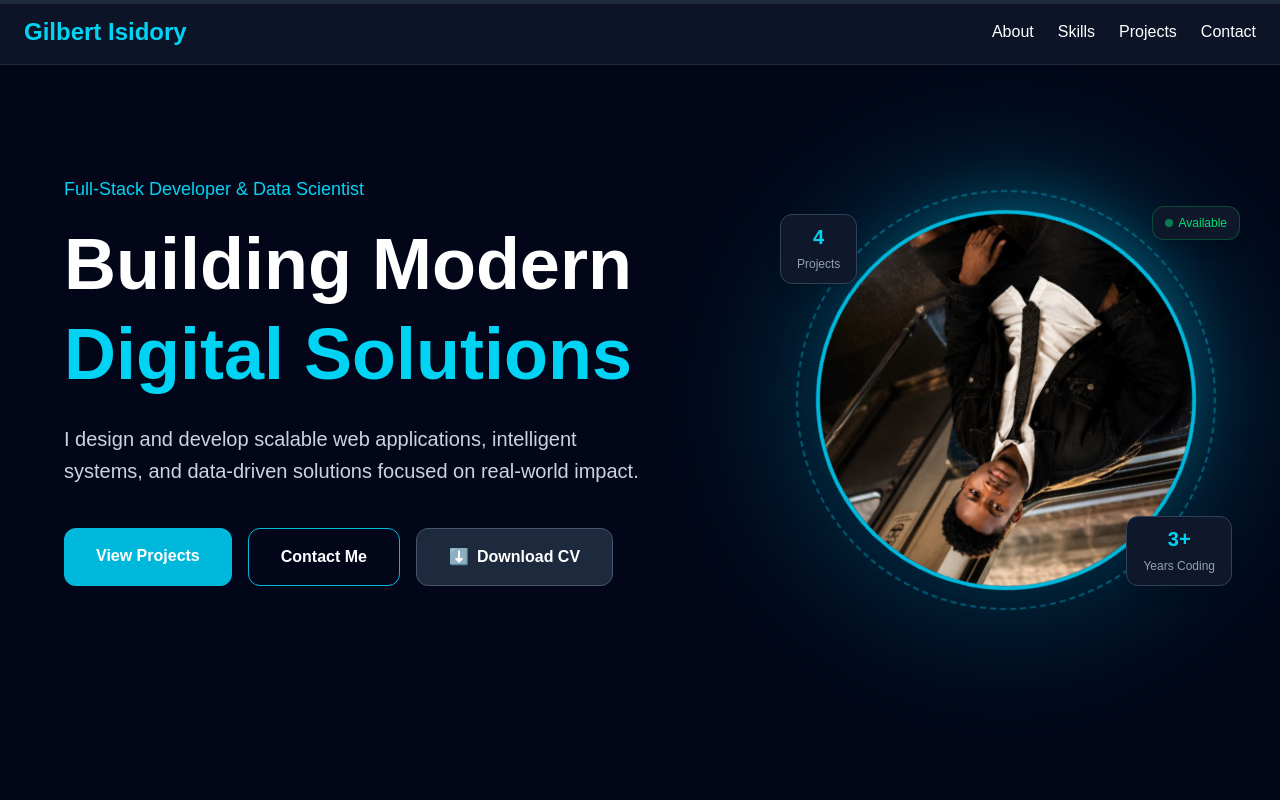
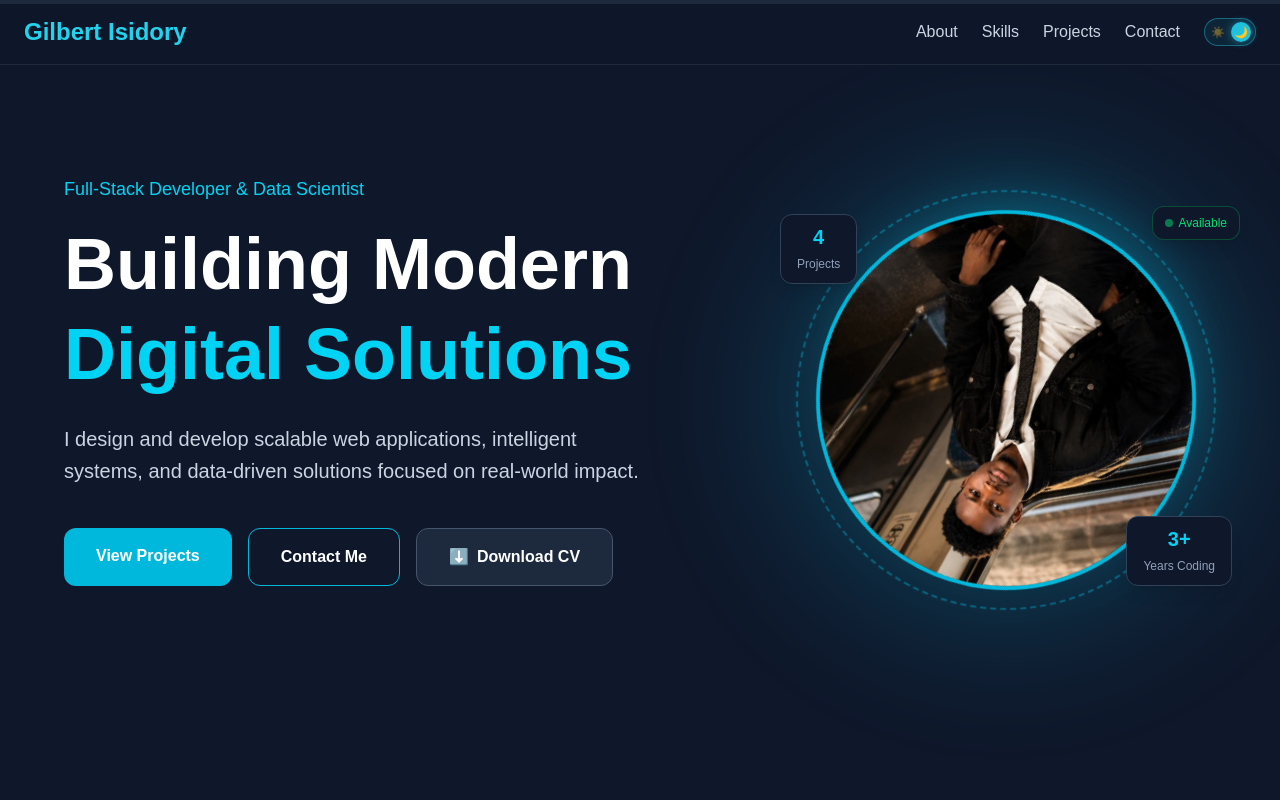
Before and after one commit to gilberas/portfolio-frontend, a React (Vite) app: page / in a window 1280 px wide. Shown: the top 800 px of the page. Built offline with nearby package versions, Linux system fonts and the light colour scheme.

Commit message:
add theme switcher

```diff
--- a/src/App.jsx
+++ b/src/App.jsx
@@ -1,6 +1,4 @@
-// src/App.jsx — REPLACE your existing App.jsx
-// ThemeContext moved inline — no separate context folder needed
-
+// src/App.jsx
 import { createContext, useContext, useEffect, useState } from 'react'
 
 import Navbar from './components/Navbar'
@@ -14,9 +12,7 @@ import Testimonials from './components/Testimonials'
 import Contact from './components/Contact'
 import Footer from './components/Footer'
 import ScrollProgress from './components/ScrollProgress'
-import ThemeToggle from './components/ThemeToggle'
 
-// ── Theme context defined right here — no extra folder needed ──
 export const ThemeContext = createContext()
 
 export function useTheme() {
@@ -26,22 +22,29 @@ export function useTheme() {
 function App() {
   const [dark, setDark] = useState(true)
 
+  // Load saved preference on mount
   useEffect(() => {
     const saved = localStorage.getItem('theme')
     if (saved) setDark(saved === 'dark')
   }, [])
 
+  // Apply class to <html> whenever dark changes
   useEffect(() => {
     localStorage.setItem('theme', dark ? 'dark' : 'light')
-    document.documentElement.classList.toggle('dark', dark)
+    const html = document.documentElement
+    if (dark) {
+      html.classList.add('dark')
+      html.classList.remove('light')
+    } else {
+      html.classList.add('light')
+      html.classList.remove('dark')
+    }
   }, [dark])
 
   return (
     <ThemeContext.Provider value={{ dark, setDark }}>
-      {/* Cyan scroll progress bar fixed at very top */}
       <ScrollProgress />
-
-      <div className="bg-slate-950 text-white min-h-screen">
+      <div className="min-h-screen" style={{ background: 'var(--bg-base)', color: 'var(--text-primary)' }}>
         <Navbar />
         <Hero />
         <About />
--- a/src/components/Footer.css
+++ b/src/components/Footer.css
@@ -448,3 +448,42 @@
   color: var(--txt-bright);
   background: var(--navy-light);
 }
+/* ═══════════════════════════════════════════════
+   Light mode overrides for Footer
+   ═══════════════════════════════════════════════ */
+html.light .gl-footer {
+  --navy:        #f0f4f8;
+  --navy-mid:    #e8eef5;
+  --navy-light:  #dde4ed;
+  --navy-border: #c8d4e0;
+  --blue:        #0891b2;
+  --blue-hover:  #0e7490;
+  --gold:        #b45309;
+  --gold-dim:    #92400e;
+  --white:       #0f172a;
+  --txt-bright:  #1e293b;
+  --txt-mid:     #475569;
+  --txt-dim:     #94a3b8;
+}
+
+html.light .gl-footer {
+  background: var(--navy);
+}
+
+html.light .gl-footer__hire {
+  background: var(--navy-mid);
+  border-color: var(--navy-border);
+}
+
+html.light .gl-footer__soc {
+  border-color: var(--navy-border);
+  color: var(--txt-mid);
+}
+
+html.light .gl-footer__stats {
+  border-color: var(--navy-border);
+}
+
+html.light .gl-footer__stat {
+  border-right-color: var(--navy-border);
+}
--- a/src/components/Navbar.jsx
+++ b/src/components/Navbar.jsx
@@ -1,32 +1,32 @@
 import ThemeToggle from './ThemeToggle'
-
-// Inside your nav, next to your existing links:
-<ThemeToggle />
 
 function Navbar() {
   return (
-    <nav className="fixed top-0 left-0 w-full bg-slate-900/90 backdrop-blur-md border-b border-slate-800 z-50">
+    <nav className="fixed top-0 left-0 w-full backdrop-blur-md border-b z-50"
+         style={{ background: 'var(--nav-bg)', borderColor: 'var(--border)' }}>
       <div className="max-w-7xl mx-auto px-6 py-4 flex justify-between items-center">
-        <h1 className="text-2xl font-bold text-cyan-400">
+        <h1 className="text-2xl font-bold" style={{ color: 'var(--accent)' }}>
           Gilbert Isidory
         </h1>
 
-        <div className="flex gap-6 text-sm md:text-base">
-          <a href="#about" className="hover:text-cyan-400 transition">
-            About
-          </a>
-          <a href="#skills" className="hover:text-cyan-400 transition">
-            Skills
-          </a>
-          <a href="#projects" className="hover:text-cyan-400 transition">
-            Projects
-          </a>
-          <a href="#contact" className="hover:text-cyan-400 transition">
-            Contact
-          </a>
+        <div className="flex items-center gap-6 text-sm md:text-base">
+          {['about','skills','projects','contact'].map(id => (
+            <a
+              key={id}
+              href={`#${id}`}
+              className="capitalize transition hover:opacity-80"
+              style={{ color: 'var(--text-secondary)' }}
+              onMouseEnter={e => e.target.style.color = 'var(--accent)'}
+              onMouseLeave={e => e.target.style.color = 'var(--text-secondary)'}
+            >
+              {id}
+            </a>
+          ))}
+          <ThemeToggle />
         </div>
       </div>
     </nav>
   )
 }
+
 export default Navbar
--- a/src/components/ThemeToggle.jsx
+++ b/src/components/ThemeToggle.jsx
@@ -1,6 +1,3 @@
-// src/components/ThemeToggle.jsx — REPLACE existing file
-// Import now comes from App.jsx directly, no context folder needed
-
 import { useTheme } from '../App'
 
 export default function ThemeToggle() {
@@ -9,10 +6,71 @@ export default function ThemeToggle() {
   return (
     <button
       onClick={() => setDark(!dark)}
-      className="w-10 h-10 rounded-xl border border-slate-700 hover:border-cyan-500 flex items-center justify-center transition duration-300 text-lg"
       title={dark ? 'Switch to Light Mode' : 'Switch to Dark Mode'}
+      aria-label={dark ? 'Switch to Light Mode' : 'Switch to Dark Mode'}
+      style={{
+        position: 'relative',
+        width: '52px',
+        height: '28px',
+        borderRadius: '14px',
+        border: '1.5px solid',
+        borderColor: dark ? 'rgba(34,211,238,0.4)' : 'rgba(8,145,178,0.3)',
+        background: dark
+          ? 'rgba(34,211,238,0.08)'
+          : 'rgba(8,145,178,0.12)',
+        cursor: 'pointer',
+        transition: 'background 0.35s, border-color 0.35s',
+        flexShrink: 0,
+        outline: 'none',
+      }}
     >
-      {dark ? '☀️' : '🌙'}
+      {/* Track icons */}
+      <span style={{
+        position: 'absolute',
+        left: '6px',
+        top: '50%',
+        transform: 'translateY(-50%)',
+        fontSize: '11px',
+        opacity: dark ? 0.4 : 0,
+        transition: 'opacity 0.3s',
+        pointerEvents: 'none',
+        lineHeight: 1,
+      }}>☀️</span>
+
+      <span style={{
+        position: 'absolute',
+        right: '6px',
+        top: '50%',
+        transform: 'translateY(-50%)',
+        fontSize: '11px',
+        opacity: dark ? 0 : 0.4,
+        transition: 'opacity 0.3s',
+        pointerEvents: 'none',
+        lineHeight: 1,
+      }}>🌙</span>
+
+      {/* Thumb */}
+      <span style={{
+        position: 'absolute',
+        top: '3px',
+        left: dark ? '26px' : '3px',
+        width: '20px',
+        height: '20px',
+        borderRadius: '50%',
+        background: dark
+          ? 'rgba(34,211,238,0.9)'
+          : 'rgba(8,145,178,0.85)',
+        transition: 'left 0.35s cubic-bezier(0.34,1.56,0.64,1), background 0.35s',
+        display: 'flex',
+        alignItems: 'center',
+        justifyContent: 'center',
+        fontSize: '11px',
+        boxShadow: dark
+          ? '0 0 8px rgba(34,211,238,0.5)'
+          : '0 0 8px rgba(8,145,178,0.4)',
+      }}>
+        {dark ? '🌙' : '☀️'}
+      </span>
     </button>
   )
 }
--- a/src/index.css
+++ b/src/index.css
@@ -4,14 +4,109 @@ html {
   scroll-behavior: smooth;
 }
 
+/* ── Dark mode (default) ── */
+:root,
+html.dark {
+  --bg-base:        #0f172a;
+  --bg-section:     #1e293b;
+  --bg-card:        #0f172a;
+  --bg-input:       #020617;
+  --border:         #1e293b;
+  --border-input:   #334155;
+  --text-primary:   #ffffff;
+  --text-secondary: #cbd5e1;
+  --text-muted:     #94a3b8;
+  --accent:         #22d3ee;
+  --accent-hover:   #06b6d4;
+  --accent-bg:      rgba(34,211,238,0.1);
+  --nav-bg:         rgba(15,23,42,0.9);
+  --shadow-accent:  rgba(34,211,238,0.3);
+}
+
+/* ── Light mode ── */
+html.light {
+  --bg-base:        #f0f4f8;
+  --bg-section:     #ffffff;
+  --bg-card:        #f8fafc;
+  --bg-input:       #ffffff;
+  --border:         #e2e8f0;
+  --border-input:   #cbd5e1;
+  --text-primary:   #0f172a;
+  --text-secondary: #334155;
+  --text-muted:     #64748b;
+  --accent:         #0891b2;
+  --accent-hover:   #0e7490;
+  --accent-bg:      rgba(8,145,178,0.1);
+  --nav-bg:         rgba(240,244,248,0.92);
+  --shadow-accent:  rgba(8,145,178,0.25);
+}
+
 body {
   margin: 0;
   padding: 0;
-  background: #0f172a;
-  color: white;
+  background: var(--bg-base);
+  color: var(--text-primary);
   font-family: Arial, Helvetica, sans-serif;
+  transition: background 0.35s ease, color 0.35s ease;
 }
 
 * {
   box-sizing: border-box;
 }
+
+/* ── Tailwind overrides — key sections respond to theme ── */
+
+/* backgrounds */
+html.light .bg-slate-950  { background-color: var(--bg-base)    !important; }
+html.light .bg-slate-900  { background-color: var(--bg-section) !important; }
+html.light .bg-slate-800  { background-color: #e2e8f0           !important; }
+html.light .bg-slate-800\/50 { background-color: rgba(226,232,240,0.6) !important; }
+html.light .bg-slate-800\/80 { background-color: rgba(226,232,240,0.9) !important; }
+
+/* card / input */
+html.light .bg-slate-950.border,
+html.light .bg-slate-900.border { background-color: var(--bg-card) !important; }
+
+/* text */
+html.light .text-white      { color: var(--text-primary)   !important; }
+html.light .text-slate-300  { color: var(--text-secondary) !important; }
+html.light .text-slate-400  { color: var(--text-muted)     !important; }
+
+/* borders */
+html.light .border-slate-800 { border-color: var(--border) !important; }
+html.light .border-slate-700 { border-color: #cbd5e1       !important; }
+html.light .border-slate-700\/80 { border-color: rgba(203,213,225,0.8) !important; }
+
+/* accent cyan */
+html.light .text-cyan-400  { color: var(--accent)       !important; }
+html.light .text-cyan-300  { color: var(--accent)       !important; }
+html.light .bg-cyan-500    { background-color: var(--accent-hover) !important; }
+html.light .hover\:bg-cyan-600:hover { background-color: var(--accent) !important; }
+html.light .border-cyan-500 { border-color: var(--accent) !important; }
+
+/* navbar */
+html.light nav.fixed       { background-color: var(--nav-bg) !important; border-color: #e2e8f0 !important; }
+html.light nav a           { color: var(--text-secondary) !important; }
+html.light nav a:hover     { color: var(--accent) !important; }
+html.light nav h1          { color: var(--accent) !important; }
+
+/* contact form inputs */
+html.light input,
+html.light textarea {
+  background-color: var(--bg-input) !important;
+  border-color: var(--border-input) !important;
+  color: var(--text-primary) !important;
+}
+html.light input::placeholder,
+html.light textarea::placeholder { color: var(--text-muted) !important; }
+
+/* skill bars track */
+html.light .bg-slate-800.rounded-full { background-color: #dde3ea !important; }
+
+/* timeline cards */
+html.light .bg-slate-800\/50 { background-color: rgba(255,255,255,0.8) !important; }
+
+/* transition everything smoothly */
+section, nav, div, input, textarea, button, a, span {
+  transition: background-color 0.35s ease, border-color 0.35s ease, color 0.2s ease;
+}
```
Also changed, not shown: src/components/Skills.jsx (+15 -7 lines).
